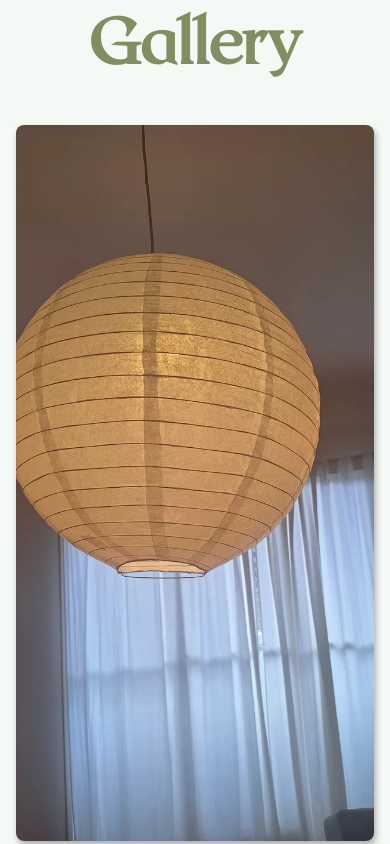
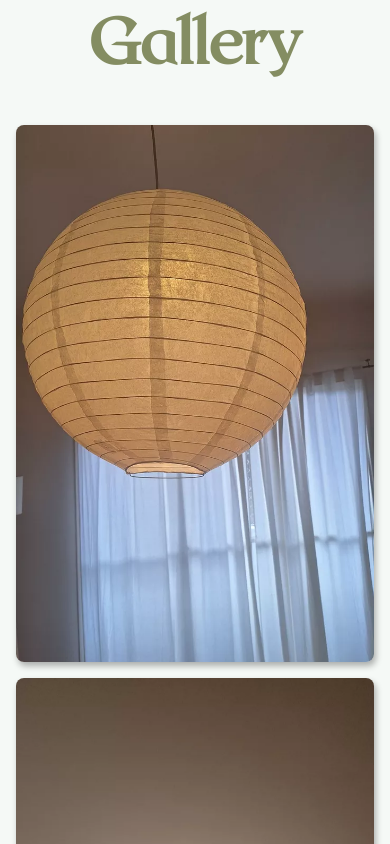
Before and after one commit to Krossler-Francisco/gangain-landingpage, a React (Vite) app: page / in a window 390 px wide. Shown: the part 880-1724 px from the top of the page. Built offline with nearby package versions, Linux system fonts and the light colour scheme.

Commit message:
aspect ratio mobile version

```diff
--- a/src/pages/Gallery.css
+++ b/src/pages/Gallery.css
@@ -35,3 +35,11 @@
     max-width: 100%;
     object-fit: cover;
   }
+
+@media (max-width: 768px) {
+
+  .gallery img{
+    aspect-ratio: 2/3;
+  }
+
+}
```
